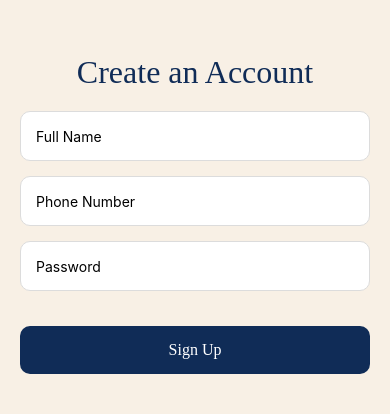
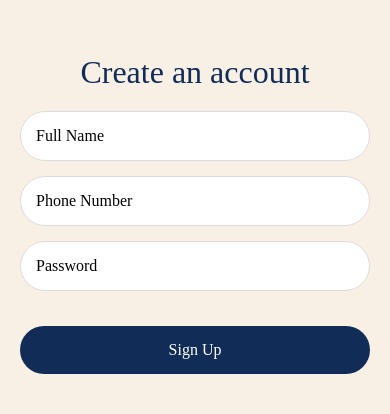
Before and after one commit to cathyloke/Lumiere, a React Native app: screen /SignUpScreen in a window 390 px wide. Shown: the part 299-713 px from the top of the page. Built offline with nearby package versions, Linux system fonts and the light colour scheme; no server answers; what react-native-sqlite-storage would draw is missing.

Commit message:
Minor changes

```diff
--- a/screens/Account/LogInScreen.tsx
+++ b/screens/Account/LogInScreen.tsx
@@ -15,7 +15,7 @@ const LogInScreen = ({ navigation }: any) => {
       // Save user data to session
       saveSession(user.userID, user.name, user.phone);
 
-      Alert.alert('Login successful', 'You have successfully logged in');
+      Alert.alert('Login successful', 'You have successfully logged in.');
       navigation.navigate('MainMenu');
       setPhone('');
       setPassword('');
--- a/screens/Account/SignUpScreen.tsx
+++ b/screens/Account/SignUpScreen.tsx
@@ -24,7 +24,7 @@ const SignUpScreen = ({ navigation }: any) => {
       setPassword('');
     } catch (error) {
       Alert.alert('Registration failed', (error as Error).message);
-      console.log("Error during registration:", error);
+      console.log('Error during registration: ', error);
       setName('');
       setPhone('');
       setPassword('');
@@ -48,7 +48,7 @@ const SignUpScreen = ({ navigation }: any) => {
           source={require('../../img/lumiere_logo.png')}
         />
       </View>
-      <Text style={styles.title}>Create an Account</Text>
+      <Text style={styles.title}>Create an account</Text>
       <View style={styles.inputContainer}>
         <TextInput
           placeholder="Full Name"
@@ -111,14 +111,16 @@ const styles = StyleSheet.create({
     height: 50,
     borderColor: '#dcdcdc',
     borderWidth: 1,
-    borderRadius: 10,
+    borderRadius: 50,
     paddingHorizontal: 15,
     marginBottom: 15,
     backgroundColor: '#ffffff',
+    fontFamily: 'Gantari-Regular',
+    fontSize: 16,
   },
   button: {
     backgroundColor: '#102C57',
-    borderRadius: 10,
+    borderRadius: 50,
     paddingVertical: 15,
     paddingHorizontal: 30,
     alignItems: 'center',
```
